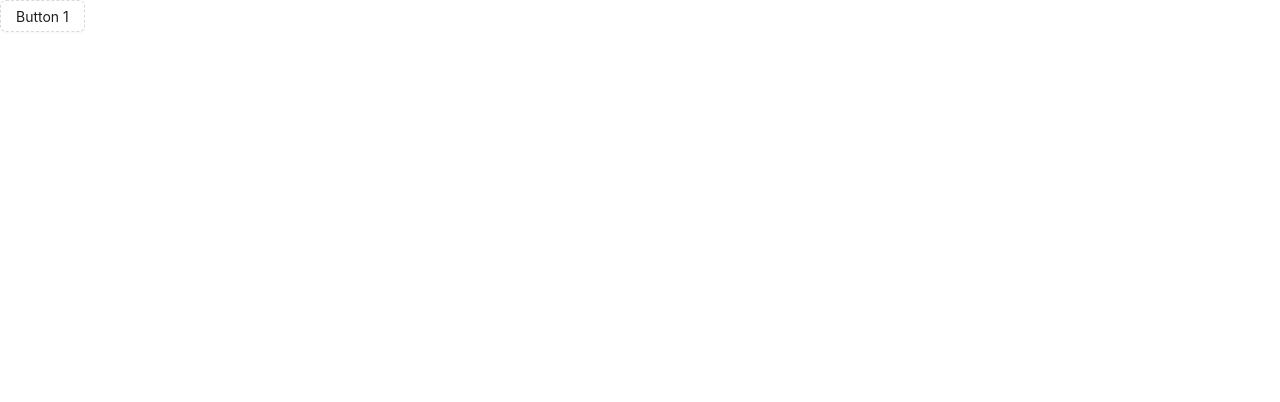
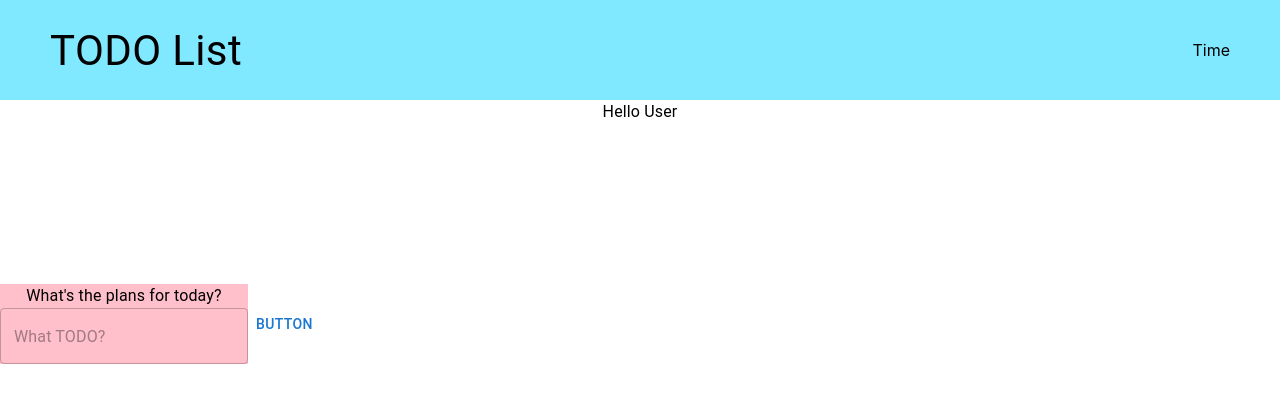
Before and after one commit to IhorO26/ToDo-List, a React (Create React App) app in the folder todo-list/client/: page / in a window 1280 px wide. Shown: the top 402 px of the page. Built offline with nearby package versions, Linux system fonts and the light colour scheme.

Commit message:
save commit

```diff
--- a/todo-list/client/package.json
+++ b/todo-list/client/package.json
@@ -3,10 +3,12 @@
   "version": "0.1.0",
   "private": true,
   "dependencies": {
+    "@emotion/react": "^11.11.4",
+    "@emotion/styled": "^11.11.5",
+    "@mui/material": "^5.15.18",
     "@testing-library/jest-dom": "^5.17.0",
     "@testing-library/react": "^13.4.0",
     "@testing-library/user-event": "^13.5.0",
-    "antd": "^5.17.0",
     "nodemon": "^3.1.0",
     "react": "^18.3.0",
     "react-dom": "^18.3.0",
--- a/todo-list/client/src/App.css
+++ b/todo-list/client/src/App.css
@@ -14,14 +14,14 @@
 }
 
 .App-header {
-  background-color: #282c34;
-  min-height: 100vh;
+  background-color: #8db3ffea;
+  height: 60px;
   display: flex;
-  flex-direction: column;
+  padding: 30px;
   align-items: center;
-  justify-content: center;
+  justify-content: space-between;
   font-size: calc(10px + 2vmin);
-  color: white;
+  color: rgb(0, 0, 0);
 }
 
 .App-link {
@@ -36,3 +36,17 @@
     transform: rotate(360deg);
   }
 }
+.main {
+  display: flex;
+  justify-content: center;
+  align-items: center;
+  flex-direction: column;
+
+}
+
+.main.container{
+  display: flex;
+  justify-content: center;
+  align-items: center;
+  background-color: #61dafb;
+}
--- a/todo-list/client/src/App.js
+++ b/todo-list/client/src/App.js
@@ -1,10 +1,32 @@
 import logo from './logo.svg';
 import './App.css';
+import { InputComponent } from './components/Input';
+import { Box, Button, Stack, Typography } from '@mui/material';
 import { ButtonComponent } from './components/Button';
+
 
 function App() {
   return (
-    <ButtonComponent/>
+    <div >
+      <Stack height={"100px"} bgcolor={"#80e8ff"} flexDirection={"row"} justifyContent={"space-between"} paddingInline={"50px"} alignItems={"center"}>
+        <Typography fontSize={"42px"}>TODO List</Typography>
+        <box>
+          Time
+        </box>
+      </Stack>
+      <main class="main">
+        <Box>
+          <Typography >Hello User</Typography>
+          </Box>
+      <Stack direction={"row"} textAlign={"center"} width={1} height={400} alignItems={"center"}>
+        <Box sx={{bgcolor:"pink"}}>
+        <Typography>What's the plans for today?</Typography>
+        <InputComponent placeholder={"What TODO?"} />
+        </Box>
+        <ButtonComponent/>
+      </Stack>
+      </main>
+    </div>
   );
 }
 
--- a/todo-list/client/src/components/Button/index.jsx
+++ b/todo-list/client/src/components/Button/index.jsx
@@ -1,7 +1,8 @@
-import { Button} from 'antd';
+import { Button } from "@mui/material"
+
 export const ButtonComponent = ()=>{
     return(
-        <Button type="dashed">Button 1</Button>
+        <Button type="dashed">Button </Button>
     )
 
 }
--- /dev/null
+++ b/todo-list/client/src/components/Date/index.jsx
@@ -0,0 +1,5 @@
+export const Date = () =>{
+    return(
+        <span>DateSpace</span>
+    )
+}
--- /dev/null
+++ b/todo-list/client/src/components/Input/index.jsx
@@ -0,0 +1,7 @@
+import { TextField } from "@mui/material"
+
+export const InputComponent = ({placeholder}) =>{
+    return(
+      <TextField placeholder={placeholder}/>
+    )
+}
--- /dev/null
+++ b/todo-list/package.json
@@ -0,0 +1,5 @@
+{
+  "dependencies": {
+    "@mui/material": "^5.15.18"
+  }
+}
```
Also changed, not shown: 2 other files (tests, documents, lock files or other folders).
